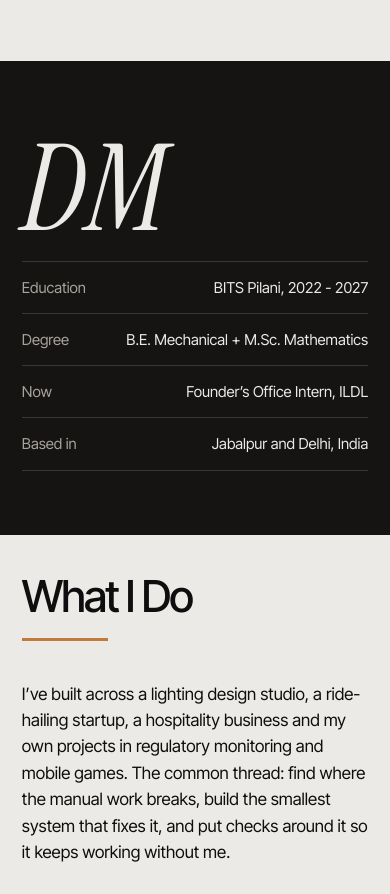
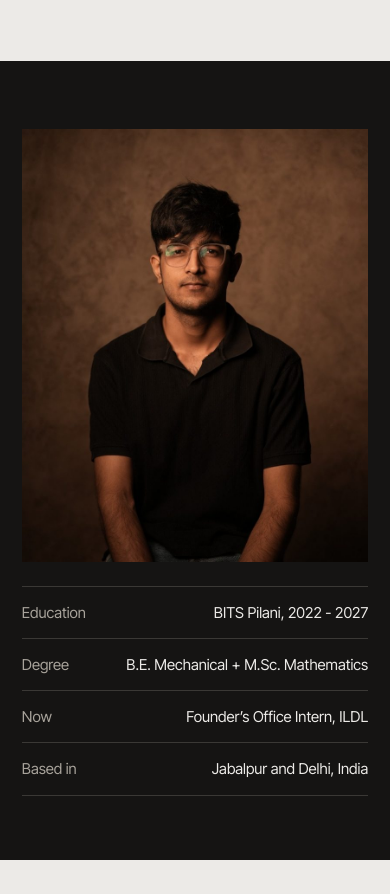
Before and after one commit to devmalaiyatx01-commits/devmalaiyatx01-commits.github.io, a plain HTML site: page index.html in a window 390 px wide. Shown: the part 1505-2399 px from the top of the page. Drawn offline with Linux system fonts and the light colour scheme.

Commit message:
Replace the DM monogram with a portrait photo
Co-Authored-By: Claude Opus 5.5 <noreply@anthropic.com>

```diff
--- a/index.html
+++ b/index.html
@@ -64,6 +64,7 @@ img,svg{display:block;max-width:100%}
 .dark{background:var(--panel);color:var(--panel-ink)}
 .dark .tag{color:var(--copper)}
 .mono{font-family:var(--serif);font-style:italic;font-size:clamp(120px,17vw,280px);line-height:.8;margin:auto 0 0;color:var(--panel-ink)}
+.portrait{display:block;width:100%;max-width:420px;height:auto;aspect-ratio:4/5;object-fit:cover;margin:clamp(28px,3.5vw,56px) 0 0}
 .facts{list-style:none;margin:clamp(24px,3vw,48px) 0 0;padding:0;border-top:1px solid #3A3835}
 .facts li{display:flex;justify-content:space-between;gap:24px;padding:14px 0;border-bottom:1px solid #3A3835;font-size:clamp(15px,1.25vw,19px)}
 .facts li span:first-child{color:#A8A39B}
@@ -150,6 +151,7 @@ img,svg{display:block;max-width:100%}
   .tag{display:none}
   .num{display:none}
   .mono{margin-top:40px}
+  .portrait{max-width:100%}
 }
 @media (max-width:520px){
   .toc,.skills{grid-template-columns:1fr}
@@ -201,7 +203,7 @@ img,svg{display:block;max-width:100%}
   </div>
   <div class="pane dark">
     <div class="tag"><b>Dev Malaiya</b>AI &amp; Automation Engineer</div>
-    <p class="mono" aria-hidden="true">DM</p>
+    <img class="portrait" src="profile.jpg" alt="Portrait of Dev Malaiya" width="800" height="1000">
     <ul class="facts">
       <li><span>Education</span><span>BITS Pilani, 2022 - 2027</span></li>
       <li><span>Degree</span><span>B.E. Mechanical + M.Sc. Mathematics</span></li>
```
Also changed, not shown: profile.jpg (added).
